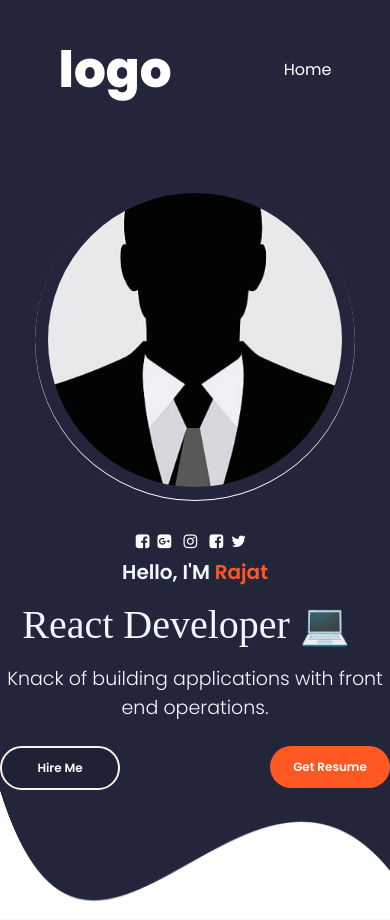
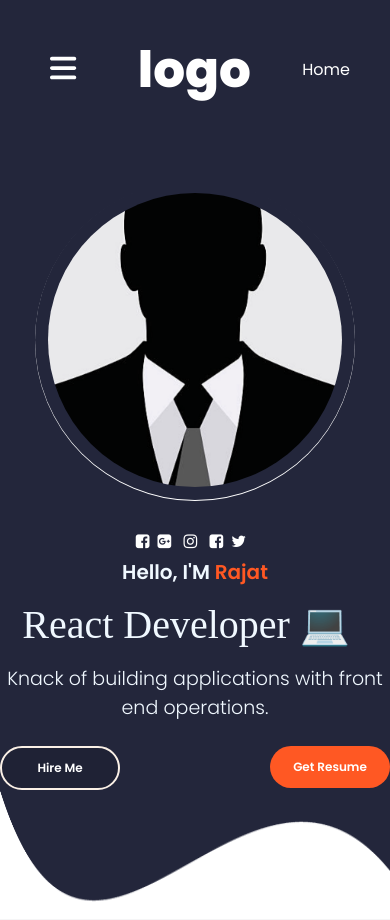
Before and after one commit to rajat6235/portfolio, a React (Create React App) app in the folder myportfolio/: page / in a window 390 px wide. Built offline with nearby package versions, Linux system fonts and the light colour scheme; a web font is replaced by a local one.

Commit message:
header responsiveness added

```diff
--- a/myportfolio/src/Container/Home/Header/Header.css
+++ b/myportfolio/src/Container/Home/Header/Header.css
@@ -38,3 +38,55 @@
 .selected-header-option{
     color: #ff5823
 }
+
+@media only screen and (max-width:1110px) {
+    .header-parent{
+        width: 80%;
+    }
+}
+@media only screen and (max-width:970px) {
+    .header-hamburger{
+        display: block;
+    }
+    .header-parent{
+        width: 100%;
+        padding: 0 40px;
+        position: relative;
+    }
+    .header-options{
+        display: flex;
+        flex-direction: column;
+        position: absolute;
+        left: -100%;
+        top: 0px;
+        height: 100vh;
+        width: 100%;
+        justify-content: space-around;
+        background-color: #1f2235;
+        z-index: 1000;
+        opacity: 0.8;
+        transition: all 0.8s ease-out;
+    }
+    .header-option-seperator{
+        margin: 0;
+
+    }
+    .selected-header-option{
+        color: var(--white);
+
+    }
+    .header-option{
+        color: var(--white);
+
+    }
+    .header-hamburger-bars{
+        font-size: 30px;
+        cursor: pointer;
+        margin: 0px 10px;
+        color: var(--white);
+    }
+    .show-hamburger-options{
+        left: 0;
+        opacity: 1;
+    }
+}
```
